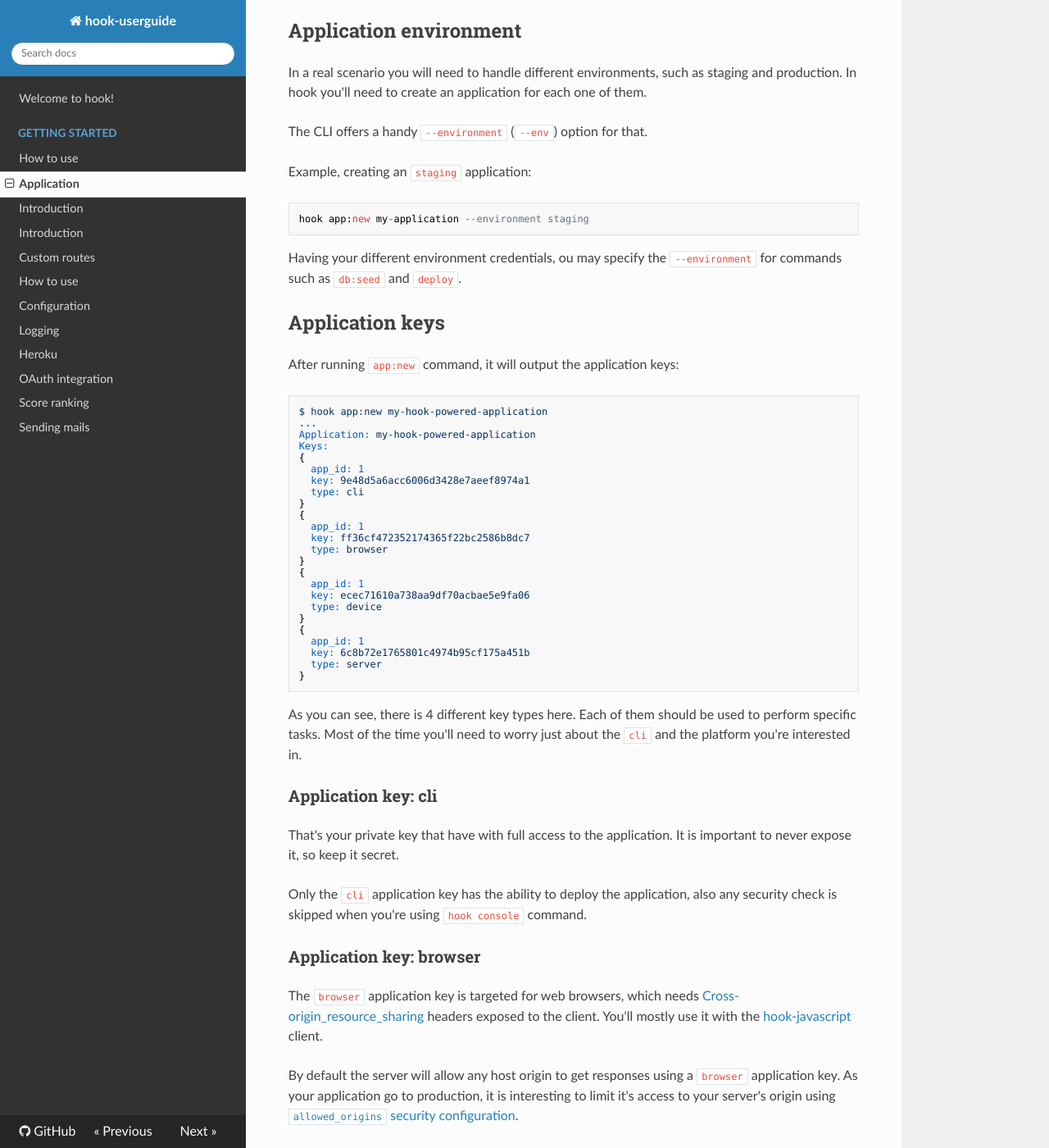
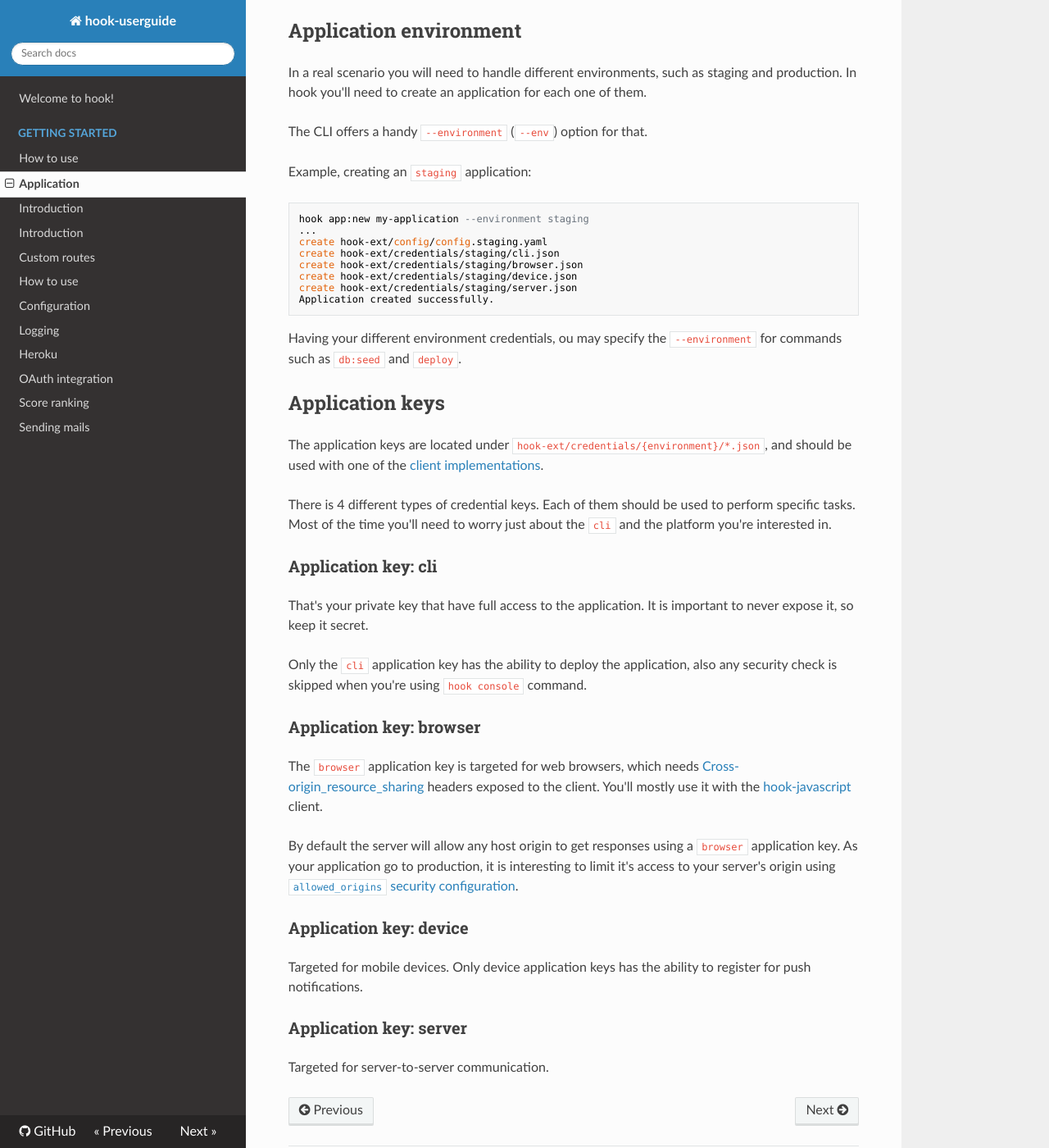
Before and after one commit to doubleleft/hook-userguide, an MkDocs documentation site: the page built from docs/The-Basics/Application.md, in a window 1280 px wide and 1400 px high, scrolled down 704 px. Shown: the whole window at 82% size. Built offline with MkDocs 1.6.1, drawn with Linux system fonts in a browser that asks for light colours; nearby versions of some CDN libraries; old or Windows-style settings are respelled for this version of MkDocs.

Commit message:
updates on Application guide

````diff
--- a/docs/The-Basics/Application.md
+++ b/docs/The-Basics/Application.md
@@ -46,6 +46,13 @@ Example, creating an `staging` application:
 
 ```
 hook app:new my-application --environment staging
+...
+create hook-ext/config/config.staging.yaml
+create hook-ext/credentials/staging/cli.json
+create hook-ext/credentials/staging/browser.json
+create hook-ext/credentials/staging/device.json
+create hook-ext/credentials/staging/server.json
+Application created successfully.
 ```
 
 Having your different environment credentials, ou may specify the
@@ -53,42 +60,17 @@ Having your different environment credentials, ou may specify the
 
 ## Application keys
 
-After running `app:new` command, it will output the application keys:
+The application keys are located under
+`hook-ext/credentials/{environment}/*.json`, and should be used with one of the
+[client implementations](/hook-userguide/).
 
-```
-$ hook app:new my-hook-powered-application
-...
-Application: my-hook-powered-application
-Keys:
-{
-  app_id: 1
-  key: 9e48d5a6acc6006d3428e7aeef8974a1
-  type: cli
-}
-{
-  app_id: 1
-  key: ff36cf472352174365f22bc2586b8dc7
-  type: browser
-}
-{
-  app_id: 1
-  key: ecec71610a738aa9df70acbae5e9fa06
-  type: device
-}
-{
-  app_id: 1
-  key: 6c8b72e1765801c4974b95cf175a451b
-  type: server
-}
-```
-
-As you can see, there is 4 different key types here. Each of them should be
-used to perform specific tasks. Most of the time you'll need to worry just
-about the `cli` and the platform you're interested in.
+There is 4 different types of credential keys. Each of them should be used to
+perform specific tasks. Most of the time you'll need to worry just about the
+`cli` and the platform you're interested in.
 
 ### Application key: cli
 
-That's your private key that have with full access to the application. It is
+That's your private key that have full access to the application. It is
 important to never expose it, so keep it secret.
 
 Only the `cli` application key has the ability to deploy the application, also
````
